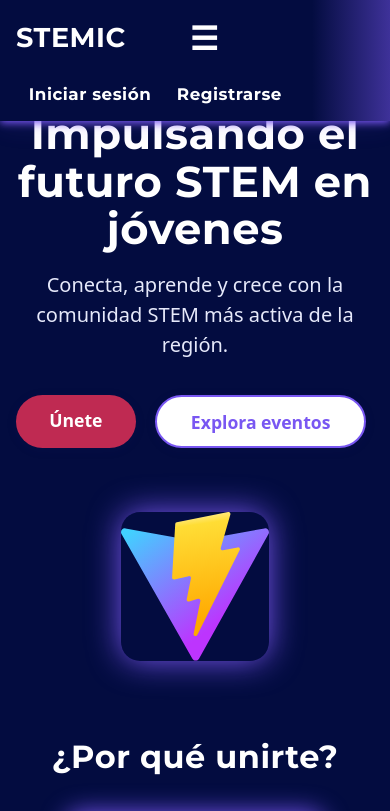
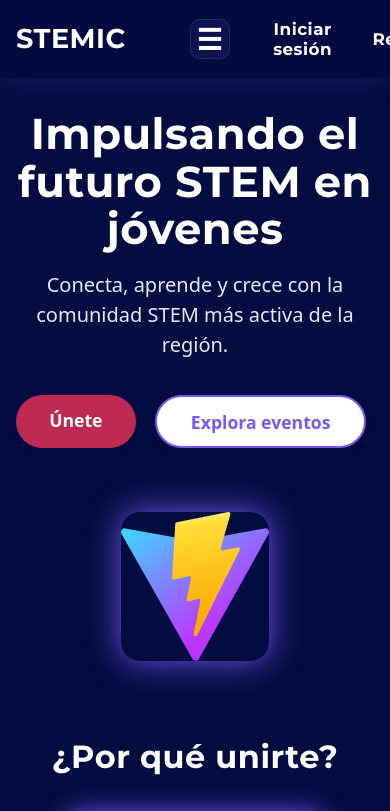
Before and after one commit to RageJohan/Proyecto_de_Tesis_C24_G34_Stemic_Frontend, a React (Vite) app: page / in a window 390 px wide. Shown: the top 811 px of the page. Built offline with nearby package versions, Linux system fonts and the light colour scheme; no server answers.

Commit message:
Update header styles: Improve hamburger menu design, adjust animations, and optimize mobile navigation.

```diff
--- a/src/styles/Header.css
+++ b/src/styles/Header.css
@@ -1,61 +1,113 @@
 /* Menú hamburguesa */
 .header-hamburger {
-  display: none;
-  background: none;
-  border: none;
+  background: rgba(121,87,242,0.1);
+  border: 1px solid rgba(255,255,255,0.1);
   color: var(--color-blanco);
-  font-size: 2rem;
+  font-size: 1.8rem;
   cursor: pointer;
   margin-left: 0.5rem;
   z-index: 120;
+  width: 40px;
+  height: 40px;
+  border-radius: 10px;
+  transition: all 0.3s ease;
+  display: none;
+  align-items: center;
+  justify-content: center;
+  -webkit-backdrop-filter: blur(8px);
+  backdrop-filter: blur(8px);
+}
+
+.header-hamburger:hover {
+  background: rgba(121,87,242,0.2);
+  transform: scale(1.05);
 }
 
 @media (max-width: 900px) {
   .header-nav {
     display: none;
     flex-direction: column;
-    background: linear-gradient(90deg, var(--color-bg) 80%, var(--color-acento) 120%);
-    position: absolute;
-    top: 100%;
+    background: rgba(3,12,64,0.95);
+    -webkit-backdrop-filter: blur(10px);
+    backdrop-filter: blur(10px);
+    position: fixed;
+    top: 0;
     left: 0;
     width: 100vw;
-    box-shadow: 0 4px 24px 0 rgba(121,87,242,0.13);
-    padding: 1.2rem 0 1.2rem 2rem;
-    gap: 1.2rem;
+    height: 100vh;
+    box-shadow: 0 4px 30px rgba(0,0,0,0.2);
+    padding: 5rem 2rem 2rem;
+    gap: 1.5rem;
     z-index: 110;
-    border-bottom-left-radius: 1.2rem;
-    border-bottom-right-radius: 1.2rem;
+    animation: slideIn 0.3s ease-out;
   }
+
+  @keyframes slideIn {
+    from {
+      opacity: 0;
+      transform: translateX(-100%);
+    }
+    to {
+      opacity: 1;
+      transform: translateX(0);
+    }
+  }
+
   .header-nav.open {
     display: flex;
   }
+
   .header-hamburger {
-    display: block;
+    display: flex;
   }
+
   .header {
     flex-direction: row;
     align-items: center;
-    padding: 0.7rem 1rem;
-    gap: 0.7rem;
+    padding: 1rem;
+    gap: 1rem;
+    background: rgba(3,12,64,0.8);
+    -webkit-backdrop-filter: blur(10px);
+    backdrop-filter: blur(10px);
   }
+
   .header-left {
     gap: 1rem;
+    width: 100%;
+    justify-content: space-between;
+  }
+
+  .header-nav .header-link {
+    font-size: 1.3rem;
+    padding: 1rem;
+    width: 100%;
+    text-align: left;
+    border-radius: 12px;
+    background: rgba(255,255,255,0.05);
+    border: 1px solid rgba(255,255,255,0.1);
+  }
+
+  .header-nav .header-link:hover {
+    background: rgba(121,87,242,0.15);
+    transform: translateX(10px);
   }
 }
 .header {
-  width: 100vw;
-  min-width: 100vw;
-  background: linear-gradient(90deg, var(--color-bg) 80%, var(--color-acento) 120%);
+  width: 100%;
+  background: rgba(3,12,64,0.85);
+  -webkit-backdrop-filter: blur(10px);
+  backdrop-filter: blur(10px);
   color: var(--color-blanco);
   display: flex;
   align-items: center;
   justify-content: space-between;
-  padding: 0.7rem 2rem;
-  box-shadow: 0 4px 24px 0 rgba(121,87,242,0.13), 0 1.5px 8px 0 var(--color-acento);
+  padding: 0.8rem 2rem;
+  box-shadow: 0 4px 24px 0 rgba(121,87,242,0.15);
   position: fixed;
   top: 0;
   left: 0;
   z-index: 100;
+  transition: all 0.3s ease;
 }
 
 .header-left {
@@ -146,46 +198,91 @@
 .header-profile-dropdown {
   position: absolute;
   right: 0;
-  top: 110%;
-  background: var(--color-blanco);
-  color: var(--color-bg);
-  border-radius: 0.7rem;
-  box-shadow: 0 4px 16px 0 rgba(0,0,0,0.13);
-  min-width: 150px;
-  padding: 0.5rem 0;
+  top: 120%;
+  background: rgba(3,12,64,0.95);
+  -webkit-backdrop-filter: blur(10px);
+  backdrop-filter: blur(10px);
+  color: var(--color-blanco);
+  border-radius: 16px;
+  box-shadow: 0 8px 32px rgba(0,0,0,0.2);
+  min-width: 200px;
+  padding: 0.8rem;
   z-index: 10;
   display: flex;
   flex-direction: column;
+  gap: 0.5rem;
+  border: 1px solid rgba(255,255,255,0.1);
+  animation: fadeIn 0.2s ease-out;
+}
+
+@keyframes fadeIn {
+  from {
+    opacity: 0;
+    transform: translateY(-10px);
+  }
+  to {
+    opacity: 1;
+    transform: translateY(0);
+  }
 }
 
 .header-profile-item {
-  background: none;
-  border: none;
-  color: var(--color-bg);
+  background: rgba(255,255,255,0.05);
+  border: 1px solid rgba(255,255,255,0.1);
+  color: var(--color-blanco);
   font-size: 1rem;
-  padding: 0.7rem 1.2rem;
+  padding: 0.8rem 1.2rem;
   text-align: left;
   cursor: pointer;
-  border-radius: 0.5rem;
-  transition: background 0.2s;
+  border-radius: 12px;
+  transition: all 0.3s ease;
+  display: flex;
+  align-items: center;
+  gap: 0.8rem;
 }
+
 .header-profile-item:hover {
-  background: var(--color-acento);
-  color: var(--color-blanco);
+  background: rgba(121,87,242,0.15);
+  transform: translateX(5px);
+  border-color: rgba(121,87,242,0.3);
 }
 
 @media (max-width: 700px) {
   .header {
-    flex-direction: column;
-    align-items: flex-start;
-    padding: 0.7rem 1rem;
-    gap: 0.7rem;
+    padding: 0.8rem 1rem;
   }
-  .header-left {
-    gap: 1rem;
+
+  .header-profile {
+    width: 100%;
+    display: flex;
+    justify-content: flex-end;
   }
-  .header-nav {
-    gap: 0.7rem;
+
+  .header-profile-dropdown {
+    width: 100%;
+    max-width: none;
+    position: fixed;
+    top: auto;
+    bottom: 0;
+    left: 0;
+    right: 0;
+    border-radius: 20px 20px 0 0;
+    padding: 1.5rem;
+    animation: slideUp 0.3s ease-out;
+  }
+
+  @keyframes slideUp {
+    from {
+      transform: translateY(100%);
+    }
+    to {
+      transform: translateY(0);
+    }
+  }
+
+  .header-profile-item {
+    padding: 1rem 1.2rem;
+    font-size: 1.1rem;
   }
 }
 
```
